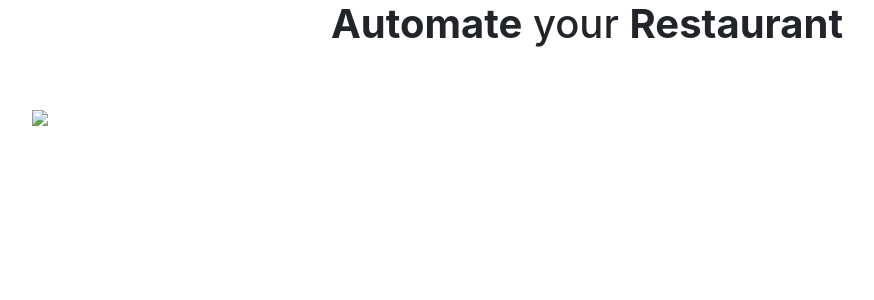
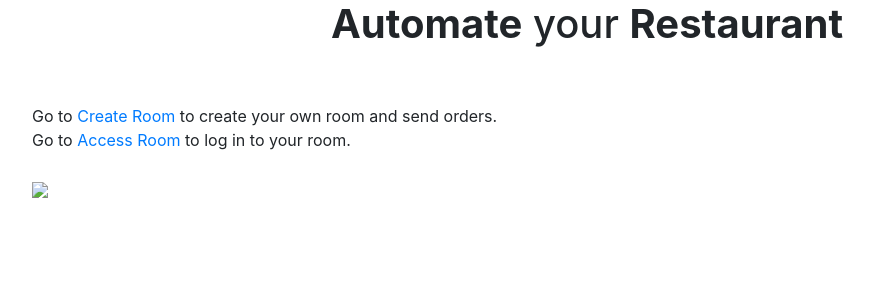
Before and after one commit to HexyeDEV/orders-taker, a Flask app: page / in a window 1280 px wide. Shown: the part 56-356 px from the top of the page, without its empty margins (53-927 px from the left). Run offline with Flask 2, Linux system fonts and the light colour scheme; some libraries are stand-ins or nearby versions.

Commit message:
Fixed after deleting order not showing new orders. Imrpoved Security.

```diff
--- a/src/website/auth.py
+++ b/src/website/auth.py
@@ -1,4 +1,4 @@
-from flask import Blueprint, render_template, request, flash
+from flask import Blueprint, render_template, request, flash, redirect, url_for
 import random
 from .models import Room, Order
 from . import db
@@ -24,7 +24,7 @@ def login():
                 return render_template("room_host.html", room_code=room_code)
             elif room_type == "receiver":
                 orders = db.session.query(Order).filter_by(room_id=room_code).all()
-                return render_template("room_receiver.html", room_code=room_code, orders=orders)
+                return redirect(url_for("views.get_orders", room_code=room_code, pw=pw))
 
 @auth.route("/register", methods=["GET", "POST"])
 def register():
--- a/src/website/templates/index.html
+++ b/src/website/templates/index.html
@@ -2,4 +2,9 @@
 {% block title %}Home{% endblock %}
 {% block content %}
     <h1 style="text-align: center;"><strong>Automate</strong> your <strong>Restaurant</strong></h1>
+    <br>
+    <br>
+    Go to <a href="{{ url_for('auth.register') }}">Create Room</a> to create your own room and send orders.
+    <br>
+    Go to <a href="{{ url_for('auth.login') }}">Access Room</a> to log in to your room.
 {% endblock %}
--- a/src/website/templates/room_receiver.html
+++ b/src/website/templates/room_receiver.html
@@ -14,6 +14,7 @@
                 <form method="post" action="{{ url_for('views.delete') }}">
                     <input type="hidden" value="{{ order.id }}" name="id">
                     <input type="hidden" value="{{ order.room_id }}" name="room">
+                    <input type="hidden" value="{{ pw }}" name="pw">
                     <input type="submit" value="Delete" class="btn btn-danger">
                 </form>
             </div>
--- a/src/website/views.py
+++ b/src/website/views.py
@@ -1,6 +1,7 @@
-from flask import Blueprint, render_template, flash, request
+from flask import Blueprint, render_template, flash, request, redirect, url_for
 from . import db
-from .models import Order
+from .models import Order, Room
+from werkzeug.security import check_password_hash
 
 views = Blueprint("views", __name__)
 
@@ -28,8 +29,22 @@ def delete():
     id = request.form.get("id")
     order = Order.query.get(id)
     room_id = request.form.get("room")
+    pw = request.form.get("pw")
     if order and order != "":
         db.session.delete(order)
         db.session.commit()
         flash("Successfully deleted order", "success")
-    return render_template("room_receiver.html", room_code=room_id, orders=Order.query.filter_by(room_id=room_id).all())
+    return redirect(url_for("views.get_orders", room_code=room_id, pw=pw))
+
+@views.route("/get_orders")
+def get_orders():
+    room_code = request.args.get("room_code")
+    pw = request.args.get("pw")
+    if not pw:
+        pw = ""
+    room = db.session.query(Room).filter_by(code=room_code).first()
+    if check_password_hash(room.password_hash, pw):
+        orders = db.session.query(Order).filter_by(room_id=room_code).all()
+        return render_template("room_receiver.html", room_code=room_code, orders=orders)
+    else:
+        return redirect(url_for("auth.login"))
```
